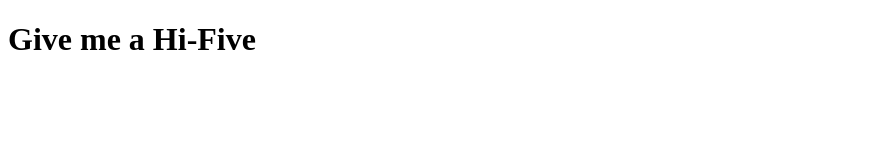
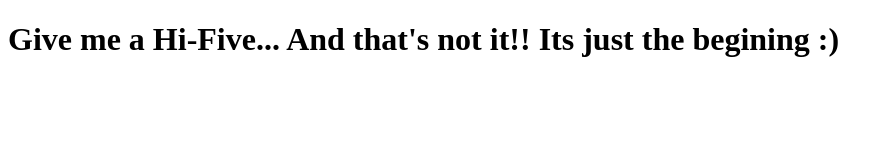
Before and after one commit to djbaner/Lab1, a plain HTML site: page CourseEra/index.html in a window 1280 px wide. Shown: the whole page, without its empty margins (0-892 px from the left). Drawn offline with Linux system fonts and the light colour scheme.

Commit message:
additional line added

```diff
--- a/CourseEra/index.html
+++ b/CourseEra/index.html
@@ -4,6 +4,6 @@
 	<title>Wassup World</title>
 </head>
 <body>
-<h1> Give me a Hi-Five</h1>
+<h1> Give me a Hi-Five... And that's not it!! Its just the begining :) </h1>
 </body>
 </html>
```
